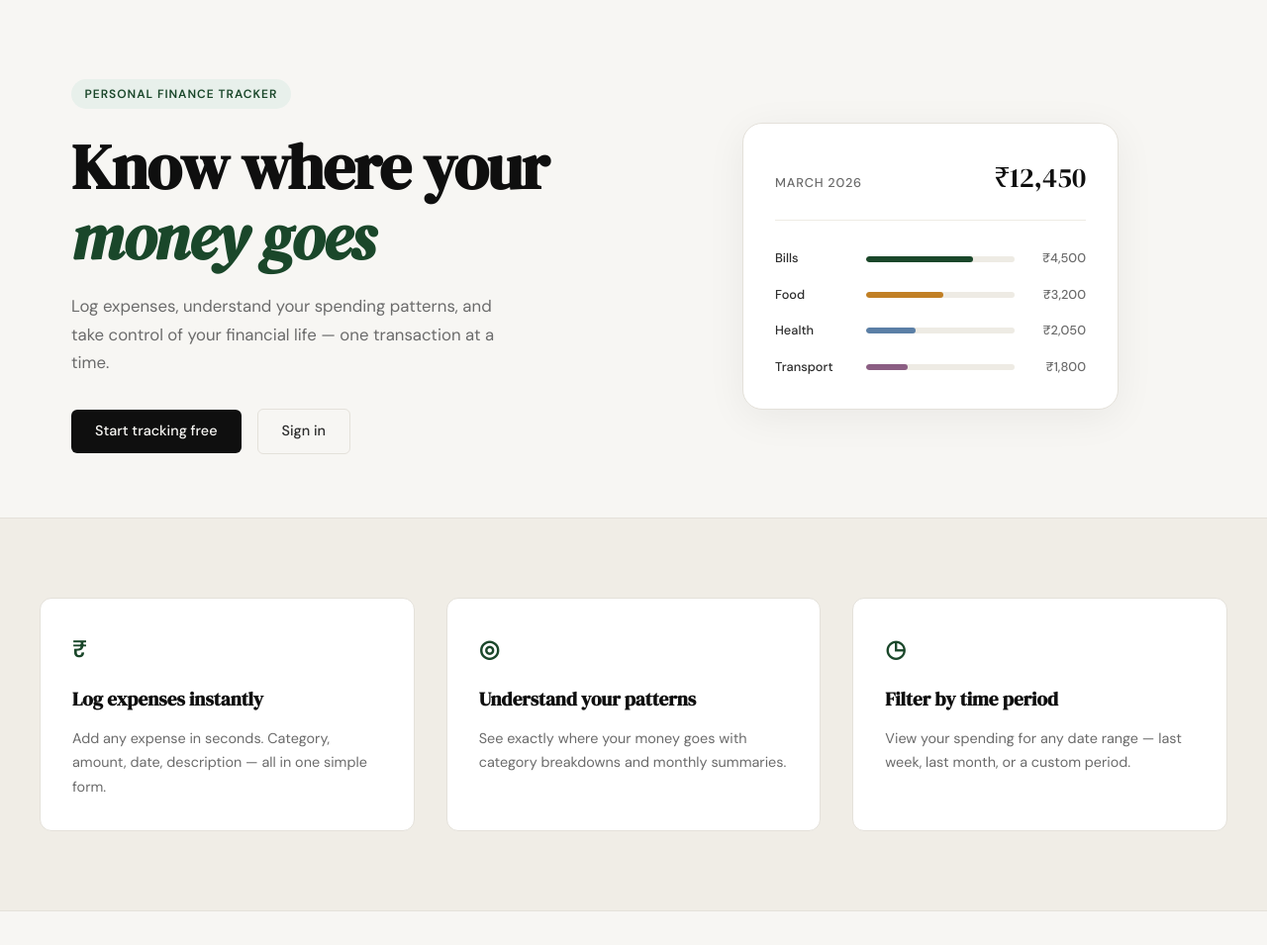
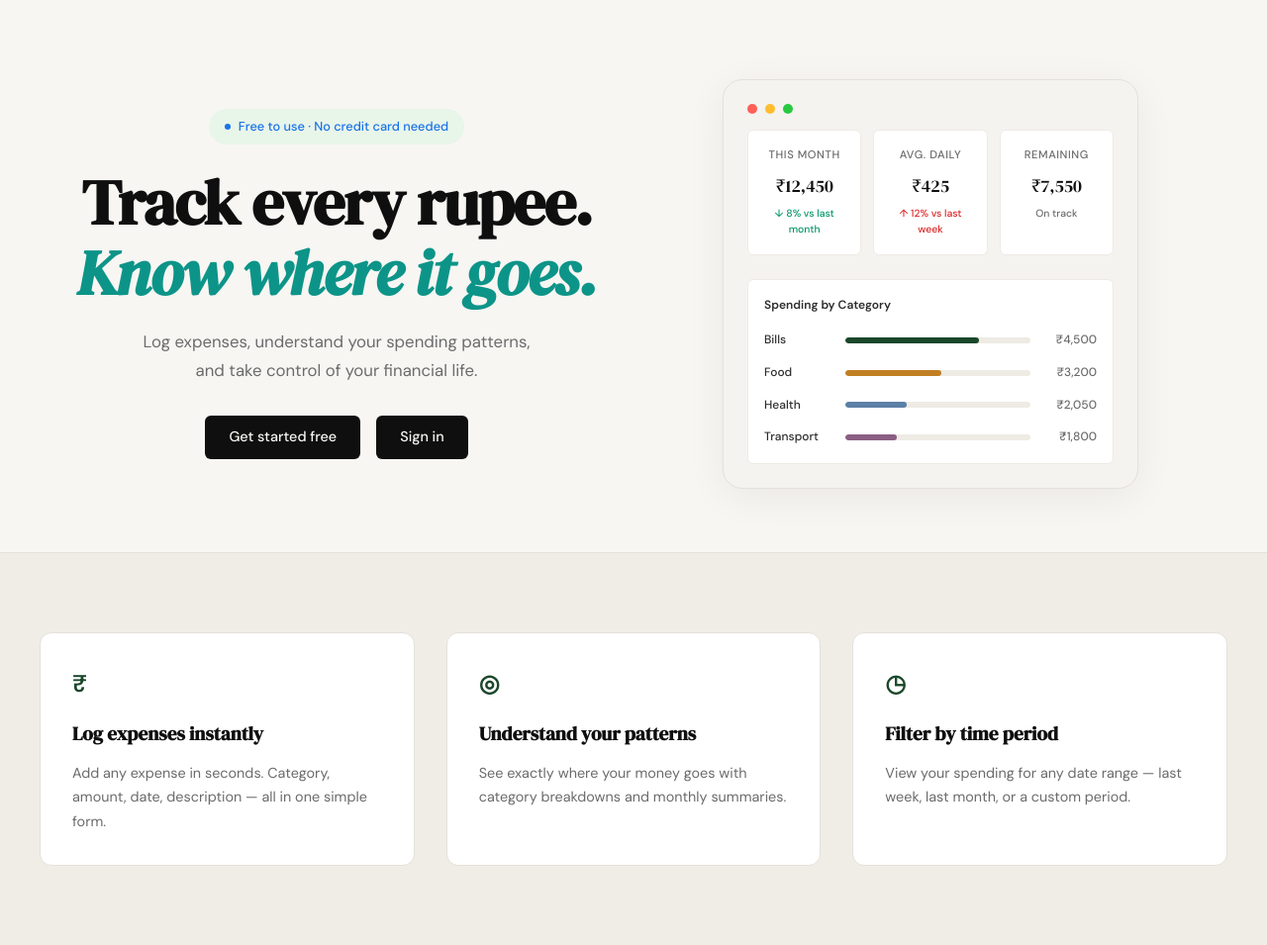
Before and after one commit to Keshav-Garg29/spendly, a Flask app: page / in a window 1280 px wide. Shown: the part 61-1016 px from the top of the page at 99% size. Run offline with Flask 3, Linux system fonts and the light colour scheme.

Commit message:
landing: redesign hero section to match mockup

```diff
--- a/expense-tracker/expense-tracker/app.py
+++ b/expense-tracker/expense-tracker/app.py
@@ -25,6 +25,11 @@ def login():
 @app.route("/terms")
 def terms():
     return render_template("terms.html")
+
+
+@app.route("/privacy")
+def privacy():
+    return render_template("privacy.html")
 
 
 # ------------------------------------------------------------------ #
--- a/expense-tracker/expense-tracker/static/css/style.css
+++ b/expense-tracker/expense-tracker/static/css/style.css
@@ -133,17 +133,32 @@ a { color: inherit; text-decoration: none; }
     margin: 0 auto;
 }
 
+.hero-inner {
+    width: 100%;
+}
+
+.hero-content {
+    text-align: center;
+}
+
 .hero-badge {
-    display: inline-block;
-    background: var(--accent-light);
-    color: var(--accent);
-    font-size: 0.75rem;
-    font-weight: 600;
-    letter-spacing: 0.08em;
-    text-transform: uppercase;
-    padding: 0.35rem 0.85rem;
+    display: inline-flex;
+    align-items: center;
+    gap: 0.5rem;
+    background: #e8f5e9;
+    color: #1a73e8;
+    font-size: 0.8rem;
+    font-weight: 500;
+    padding: 0.5rem 1rem;
     border-radius: 999px;
     margin-bottom: 1.5rem;
+}
+
+.badge-dot {
+    width: 6px;
+    height: 6px;
+    background: #1a73e8;
+    border-radius: 50%;
 }
 
 .hero-title {
@@ -155,9 +170,9 @@ a { color: inherit; text-decoration: none; }
     margin-bottom: 1.25rem;
 }
 
-.hero-title em {
+.title-teal {
+    color: #0d9488;
     font-style: italic;
-    color: var(--accent);
 }
 
 .hero-subtitle {
@@ -165,17 +180,35 @@ a { color: inherit; text-decoration: none; }
     color: var(--ink-muted);
     line-height: 1.7;
     max-width: 460px;
-    margin-bottom: 2rem;
+    margin: 0 auto 2rem;
 }
 
 .hero-actions {
     display: flex;
     gap: 1rem;
     align-items: center;
+    justify-content: center;
 }
 
+.btn-secondary {
+    display: inline-block;
+    background: var(--ink);
+    color: var(--paper);
+    padding: 0.65rem 1.5rem;
+    border-radius: var(--radius-sm);
+    font-family: var(--font-body);
+    font-size: 0.9rem;
+    font-weight: 500;
+    cursor: pointer;
+    border: none;
+    transition: background 0.2s;
+    text-decoration: none;
+}
+
+.btn-secondary:hover { background: #333; }
+
 /* ------------------------------------------------------------------ */
-/* Mock card (hero visual)                                             */
+/* App frame (hero visual)                                             */
 /* ------------------------------------------------------------------ */
 
 .hero-visual {
@@ -183,74 +216,130 @@ a { color: inherit; text-decoration: none; }
     justify-content: center;
 }
 
-.mock-card {
-    background: var(--paper-card);
+.app-frame {
+    background: #f5f3f0;
     border: 1px solid var(--border);
     border-radius: var(--radius-lg);
-    padding: 2rem;
+    padding: 1.5rem;
     width: 100%;
-    max-width: 380px;
+    max-width: 420px;
     box-shadow: 0 8px 40px rgba(0,0,0,0.06);
 }
 
-.mock-card-header {
-    display: flex;
-    justify-content: space-between;
-    align-items: baseline;
-    margin-bottom: 1.75rem;
-    padding-bottom: 1.25rem;
-    border-bottom: 1px solid var(--border-soft);
+.app-header {
+    margin-bottom: 1rem;
 }
 
-.mock-label {
-    font-size: 0.8rem;
+.traffic-lights {
+    display: flex;
+    gap: 0.5rem;
+}
+
+.traffic-lights .light {
+    width: 10px;
+    height: 10px;
+    border-radius: 50%;
+}
+
+.light.red { background: #ff5f57; }
+.light.yellow { background: #ffbd2e; }
+.light.green { background: #28c940; }
+
+.app-stats {
+    display: grid;
+    grid-template-columns: repeat(3, 1fr);
+    gap: 0.75rem;
+    margin-bottom: 1.5rem;
+}
+
+.stat-card {
+    background: var(--paper-card);
+    border: 1px solid var(--border-soft);
+    border-radius: var(--radius-sm);
+    padding: 1rem 0.75rem;
+    text-align: center;
+}
+
+.stat-label {
+    display: block;
+    font-size: 0.7rem;
     font-weight: 500;
     color: var(--ink-muted);
     text-transform: uppercase;
-    letter-spacing: 0.06em;
+    letter-spacing: 0.05em;
+    margin-bottom: 0.5rem;
 }
 
-.mock-total {
+.stat-value {
+    display: block;
     font-family: var(--font-display);
-    font-size: 1.75rem;
+    font-size: 1.1rem;
     color: var(--ink);
+    margin-bottom: 0.35rem;
 }
 
-.mock-bars { display: flex; flex-direction: column; gap: 1rem; }
+.stat-change {
+    display: block;
+    font-size: 0.65rem;
+    font-weight: 500;
+}
 
-.mock-bar-row {
+.stat-change.down { color: #059669; }
+.stat-change.up { color: #dc2626; }
+.stat-change.neutral { color: var(--ink-muted); }
+
+.app-chart {
+    background: var(--paper-card);
+    border: 1px solid var(--border-soft);
+    border-radius: var(--radius-sm);
+    padding: 1rem;
+}
+
+.chart-title {
+    font-size: 0.75rem;
+    font-weight: 600;
+    color: var(--ink-soft);
+    margin-bottom: 1rem;
+}
+
+.chart-bars {
+    display: flex;
+    flex-direction: column;
+    gap: 0.85rem;
+}
+
+.chart-row {
     display: grid;
-    grid-template-columns: 80px 1fr 60px;
+    grid-template-columns: 70px 1fr 55px;
     align-items: center;
     gap: 0.75rem;
 }
 
-.mock-cat {
-    font-size: 0.8rem;
+.chart-cat {
+    font-size: 0.75rem;
     font-weight: 500;
     color: var(--ink-soft);
 }
 
-.mock-bar-track {
+.chart-track {
     height: 6px;
     background: var(--border-soft);
     border-radius: 999px;
     overflow: hidden;
 }
 
-.mock-bar {
+.chart-bar {
     height: 100%;
-    background: var(--accent);
     border-radius: 999px;
-    transition: width 0.6s ease;
 }
 
-.mock-bar-2 { background: var(--accent-2); }
-.mock-bar-3 { background: #5b7fa6; }
-.mock-bar-4 { background: #8b5e83; }
+.bar-1 { background: #1a472a; }
+.bar-2 { background: #c17f24; }
+.bar-3 { background: #5b7fa6; }
+.bar-4 { background: #8b5e83; }
 
-.mock-amt {
-    font-size: 0.8rem;
+.chart-amt {
+    font-size: 0.75rem;
     font-weight: 500;
     color: var(--ink-muted);
     text-align: right;
--- a/expense-tracker/expense-tracker/templates/base.html
+++ b/expense-tracker/expense-tracker/templates/base.html
@@ -36,7 +36,7 @@
             <p class="footer-copy">Track every rupee. Own your finances.</p>
             <div class="footer-links" style="display: flex; flex-direction: column; gap: 8px;">
                 <a href="{{ url_for('terms') }}">Terms and Conditions</a>
-                <a href="#">Privacy Policy</a>
+                <a href="{{ url_for('privacy') }}">Privacy Policy</a>
             </div>
         </div>
     </footer>
--- a/expense-tracker/expense-tracker/templates/landing.html
+++ b/expense-tracker/expense-tracker/templates/landing.html
@@ -6,55 +6,82 @@
 
 <section class="hero">
     <div class="hero-inner">
-        <div class="hero-badge">Personal Finance Tracker</div>
+        <div class="hero-content">
+            <div class="hero-badge">
+                <span class="badge-dot"></span>
+                Free to use · No credit card needed
+            </div>
             <h1 class="hero-title">
-            Know where your<br>
-            <em>money goes</em>
+                Track every rupee.<br>
+                <span class="title-teal">Know where it goes.</span>
             </h1>
             <p class="hero-subtitle">
-            Log expenses, understand your spending patterns,
-            and take control of your financial life —
-            one transaction at a time.
+                Log expenses, understand your spending patterns,<br>
+                and take control of your financial life.
             </p>
             <div class="hero-actions">
-            <a href="{{ url_for('register') }}" class="btn-primary">Start tracking free</a>
-            <a href="{{ url_for('login') }}" class="btn-ghost">Sign in</a>
+                <a href="{{ url_for('register') }}" class="btn-primary">Get started free</a>
+                <a href="{{ url_for('login') }}" class="btn-secondary">Sign in</a>
+            </div>
         </div>
     </div>
     <div class="hero-visual">
-        <div class="mock-card">
-            <div class="mock-card-header">
-                <span class="mock-label">March 2026</span>
-                <span class="mock-total">₹12,450</span>
+        <div class="app-frame">
+            <div class="app-header">
+                <div class="traffic-lights">
+                    <span class="light red"></span>
+                    <span class="light yellow"></span>
+                    <span class="light green"></span>
                 </div>
-            <div class="mock-bars">
-                <div class="mock-bar-row">
-                    <span class="mock-cat">Bills</span>
-                    <div class="mock-bar-track">
-                        <div class="mock-bar" style="width: 72%"></div>
             </div>
-                    <span class="mock-amt">₹4,500</span>
+            <div class="app-stats">
+                <div class="stat-card">
+                    <span class="stat-label">This Month</span>
+                    <span class="stat-value">₹12,450</span>
+                    <span class="stat-change down">↓ 8% vs last month</span>
                 </div>
-                <div class="mock-bar-row">
-                    <span class="mock-cat">Food</span>
-                    <div class="mock-bar-track">
-                        <div class="mock-bar mock-bar-2" style="width: 52%"></div>
+                <div class="stat-card">
+                    <span class="stat-label">Avg. Daily</span>
+                    <span class="stat-value">₹425</span>
+                    <span class="stat-change up">↑ 12% vs last week</span>
                 </div>
-                    <span class="mock-amt">₹3,200</span>
+                <div class="stat-card">
+                    <span class="stat-label">Remaining</span>
+                    <span class="stat-value">₹7,550</span>
+                    <span class="stat-change neutral">On track</span>
                 </div>
-                <div class="mock-bar-row">
-                    <span class="mock-cat">Health</span>
-                    <div class="mock-bar-track">
-                        <div class="mock-bar mock-bar-3" style="width: 33%"></div>
             </div>
-                    <span class="mock-amt">₹2,050</span>
+            <div class="app-chart">
+                <div class="chart-title">Spending by Category</div>
+                <div class="chart-bars">
+                    <div class="chart-row">
+                        <span class="chart-cat">Bills</span>
+                        <div class="chart-track">
+                            <div class="chart-bar bar-1" style="width: 72%"></div>
                         </div>
-                <div class="mock-bar-row">
-                    <span class="mock-cat">Transport</span>
-                    <div class="mock-bar-track">
-                        <div class="mock-bar mock-bar-4" style="width: 28%"></div>
+                        <span class="chart-amt">₹4,500</span>
                     </div>
-                    <span class="mock-amt">₹1,800</span>
+                    <div class="chart-row">
+                        <span class="chart-cat">Food</span>
+                        <div class="chart-track">
+                            <div class="chart-bar bar-2" style="width: 52%"></div>
+                        </div>
+                        <span class="chart-amt">₹3,200</span>
+                    </div>
+                    <div class="chart-row">
+                        <span class="chart-cat">Health</span>
+                        <div class="chart-track">
+                            <div class="chart-bar bar-3" style="width: 33%"></div>
+                        </div>
+                        <span class="chart-amt">₹2,050</span>
+                    </div>
+                    <div class="chart-row">
+                        <span class="chart-cat">Transport</span>
+                        <div class="chart-track">
+                            <div class="chart-bar bar-4" style="width: 28%"></div>
+                        </div>
+                        <span class="chart-amt">₹1,800</span>
+                    </div>
                 </div>
             </div>
         </div>
```
Also changed, not shown: expense-tracker/expense-tracker/templates/privacy.html (added, +51 -0 lines), expense-tracker/expense-tracker/Screenshot 2026-04-04 235925.png (added). Lines whose indentation alone changed are shown as unchanged.
